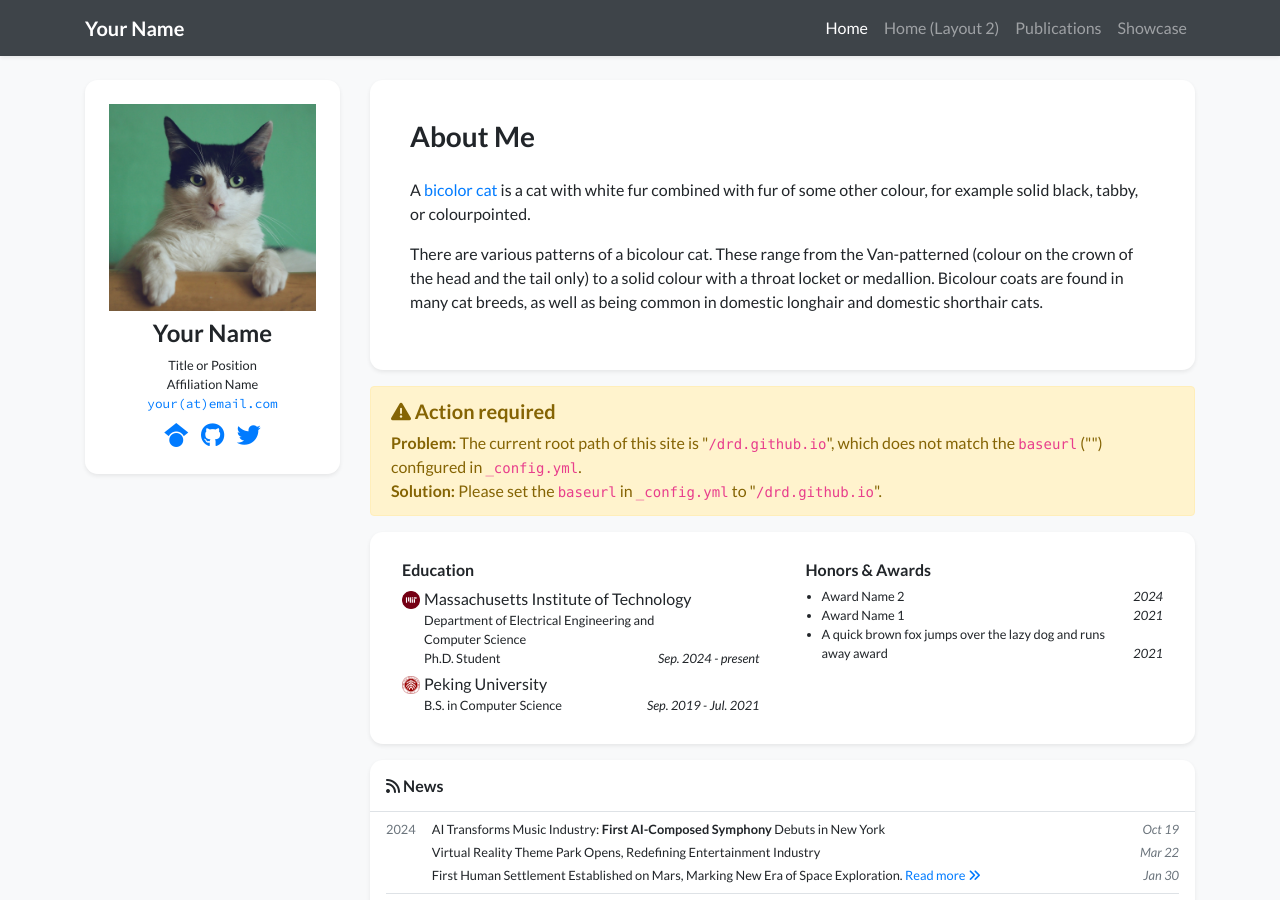
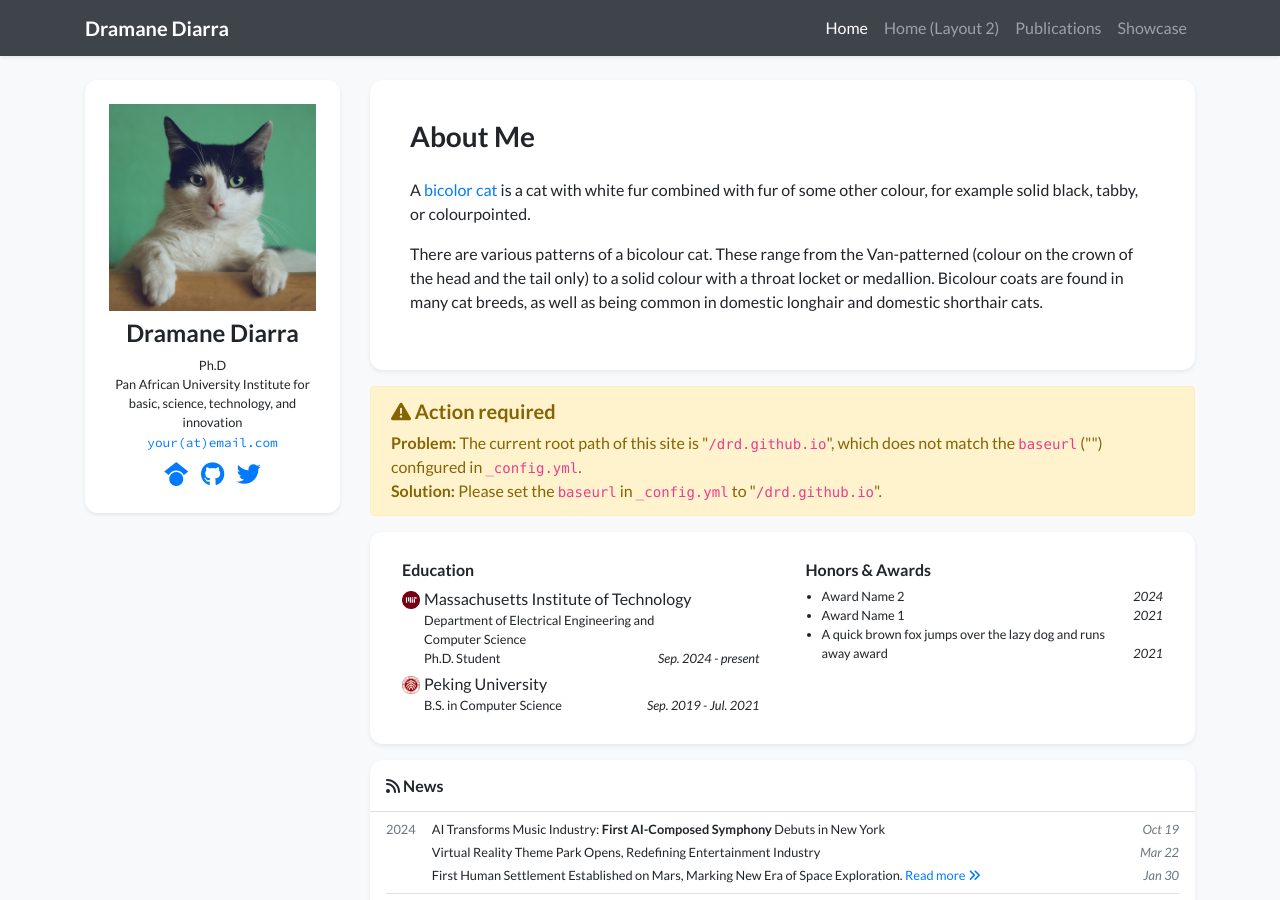
Before and after one commit to DrDiarra/drd.github.io, a Jekyll site: the page built from index.html, in a window 1280 px wide and 900 px high. Built offline with Jekyll 4.4.1, drawn with Linux system fonts in a browser that asks for light colours; nearby versions of some CDN libraries; a style sheet for code colours, icons or effects is not loaded.

Commit message:
Update profile.yml

```diff
--- a/_data/profile.yml
+++ b/_data/profile.yml
@@ -1,10 +1,10 @@
-primary_name: "Your Name"
+primary_name: "Dramane Diarra"
 secondary_name: ""
-navbar_name: "Your Name"
+navbar_name: "Dramane Diarra"
 
 positions:
-- name: Title or Position
-- name: Affiliation Name
+- name: Ph.D
+- name: Pan African University Institute for basic, science, technology, and innovation
   logo: /assets/images/badges/MIT_Social_circle.png  # Logo is optional
 
 
```
